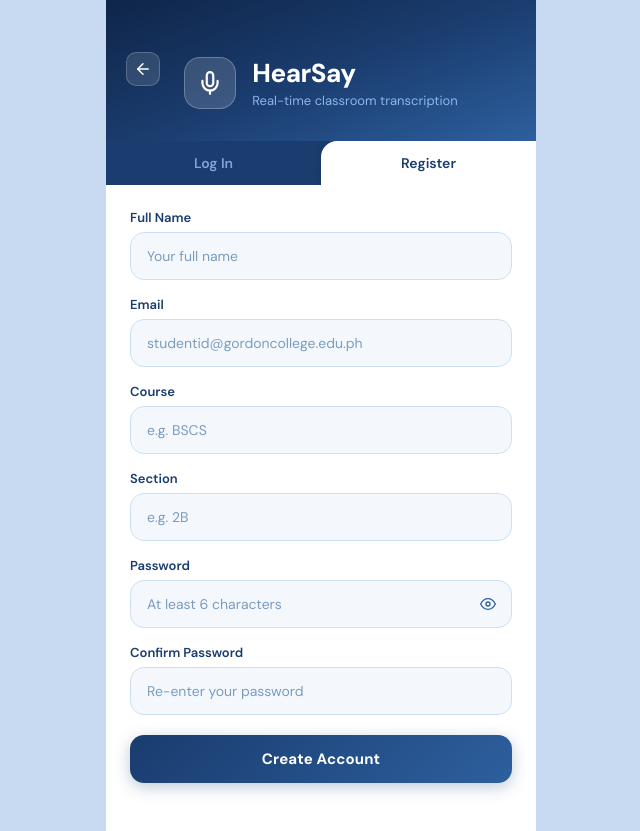
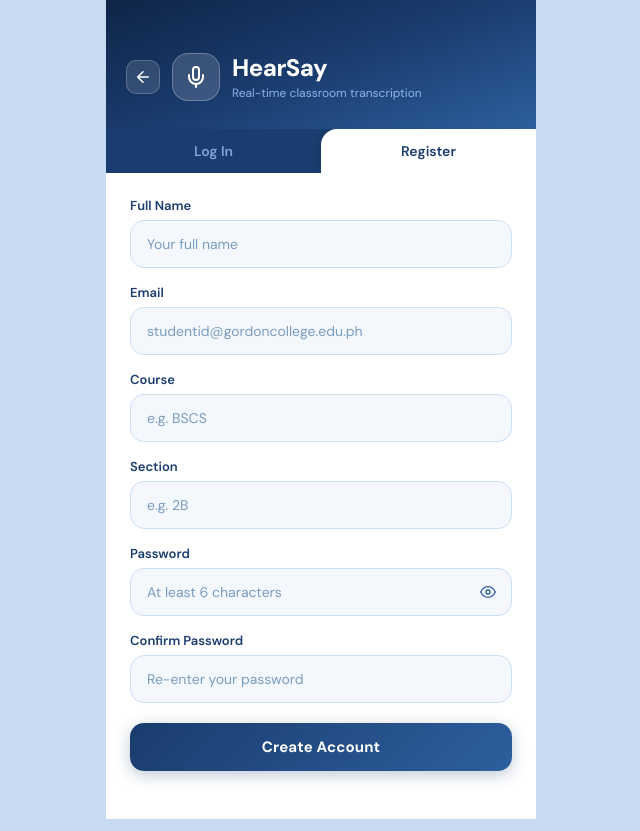
Before and after one commit to stippppp/HearSay, a plain HTML site: page index.html in a window 1280 px wide. Both pictures are taken after a click on the button "Get Started". Shown: the whole page, without its empty margins (319-959 px from the left). Drawn offline with nearby package versions, Linux system fonts and the light colour scheme.

Commit message:
Add files via upload

```diff
--- a/index.html
+++ b/index.html
@@ -36,6 +36,11 @@
       --font:           'DM Sans', -apple-system, BlinkMacSystemFont, 'Segoe UI', sans-serif;
     }
 
+    html, body {
+      overflow-x: hidden;
+      width: 100%;
+    }
+
     body {
       font-family: var(--font);
       background: #c8daf2;
@@ -49,10 +54,12 @@
       width: 100%;
       max-width: 430px;
       min-height: 100vh;
+      min-height: 100dvh;
       background: var(--bg);
       position: relative;
       display: flex;
       flex-direction: column;
+      overflow-x: hidden;
     }
 
     .hidden { display: none !important; }
@@ -64,7 +71,8 @@
       display: flex;
       flex-direction: column;
       overflow-y: auto;
-      padding-bottom: 90px;
+      overflow-x: hidden;
+      padding-bottom: calc(90px + env(safe-area-inset-bottom, 0px));
       animation: fadeUp .22s ease-out;
     }
     .screen.no-pad { padding-bottom: 0; }
@@ -87,6 +95,7 @@
       box-shadow: var(--shadow-nav);
       border-top: 1px solid var(--border);
       z-index: 100;
+      padding-bottom: env(safe-area-inset-bottom, 0px);
     }
     .nav-items { display: flex; align-items: center; justify-content: space-around; padding: 6px 4px 0; }
     .nav-item {
@@ -255,24 +264,26 @@
 
     /* ── LOGIN ── */
     .login-header {
-      display: flex; align-items: center; gap: 16px;
-      padding: 56px 32px 32px;
+      display: flex; align-items: center;
+      padding: 52px 20px 28px;
       background: var(--grad-header);
+      position: relative;
+      gap: 0;
     }
     .login-logo {
-      width: 52px; height: 52px; border-radius: 16px;
+      width: 48px; height: 48px; border-radius: 16px;
       background: rgba(255,255,255,.15); border: 1.5px solid rgba(255,255,255,.25);
       display: flex; align-items: center; justify-content: center; flex-shrink: 0;
     }
-    .login-logo svg { stroke: #fff; width: 26px; height: 26px; }
-    .login-brand-name { font-size: 26px; font-weight: 800; color: #fff; letter-spacing: -.5px; }
-    .login-brand-sub { font-size: 13px; color: rgba(160,200,255,.85); margin-top: 2px; }
+    .login-logo svg { stroke: #fff; width: 24px; height: 24px; }
+    .login-brand-name { font-size: 24px; font-weight: 800; color: #fff; letter-spacing: -.5px; }
+    .login-brand-sub { font-size: 12px; color: rgba(160,200,255,.85); margin-top: 2px; }
     .login-back {
-      position: absolute; left: 20px; top: 52px;
+      width: 34px; height: 34px; flex-shrink: 0;
       background: rgba(255,255,255,.12); border: 1px solid rgba(255,255,255,.2);
-      border-radius: 10px; width: 34px; height: 34px;
+      border-radius: 10px;
       display: flex; align-items: center; justify-content: center;
-      cursor: pointer;
+      cursor: pointer; margin-right: 12px;
     }
     .login-back svg { stroke: #fff; width: 18px; height: 18px; }
 
@@ -1124,8 +1135,8 @@ function renderLogin() {
   return `<div class="screen no-pad" style="position:relative">
     <div class="login-header" style="position:relative">
       <button class="login-back" id="btn-login-back">${ic('i-back',18,18)}</button>
-      <div style="display:flex;align-items:center;gap:16px;width:100%;justify-content:center">
-        <div class="login-logo">${ic('i-mic',26,26)}</div>
+      <div style="display:flex;align-items:center;gap:12px;flex:1">
+        <div class="login-logo">${ic('i-mic',24,24)}</div>
         <div>
           <div class="login-brand-name">HearSay</div>
           <div class="login-brand-sub">Real-time classroom transcription</div>
```
